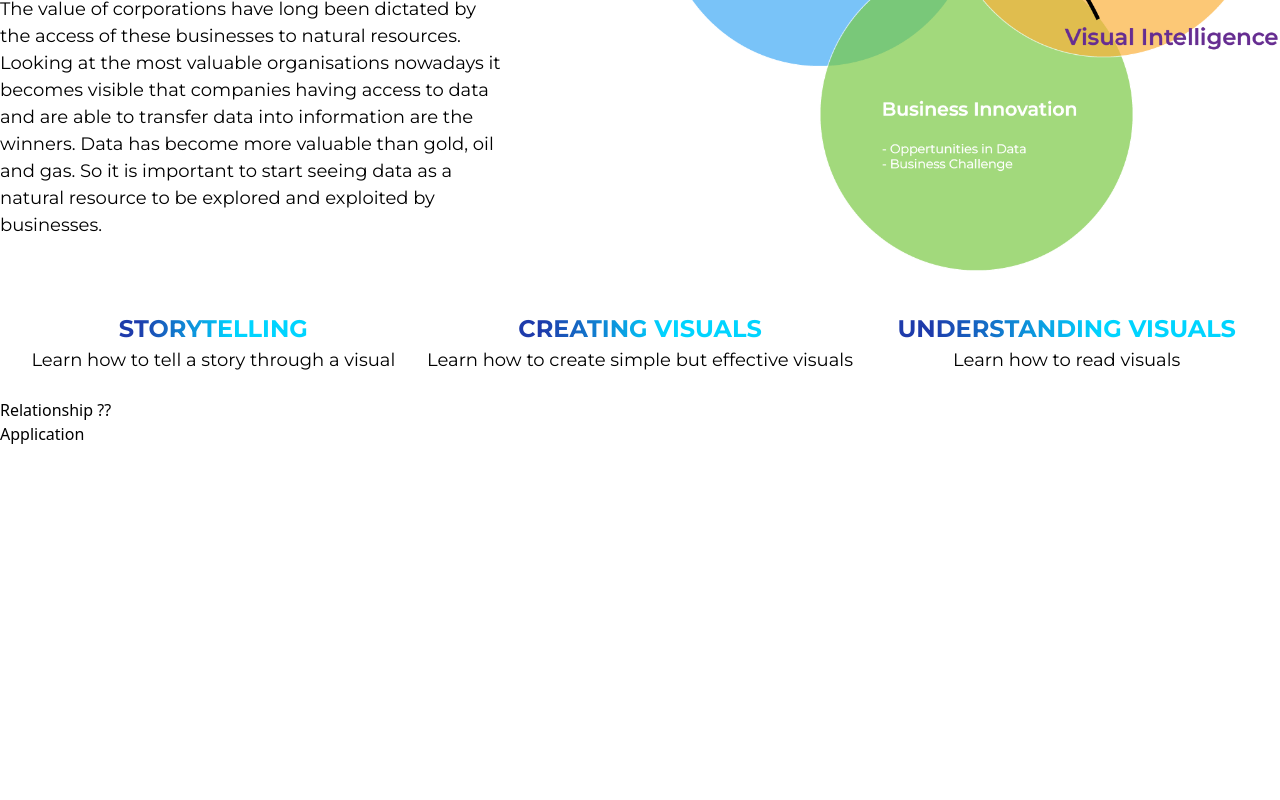
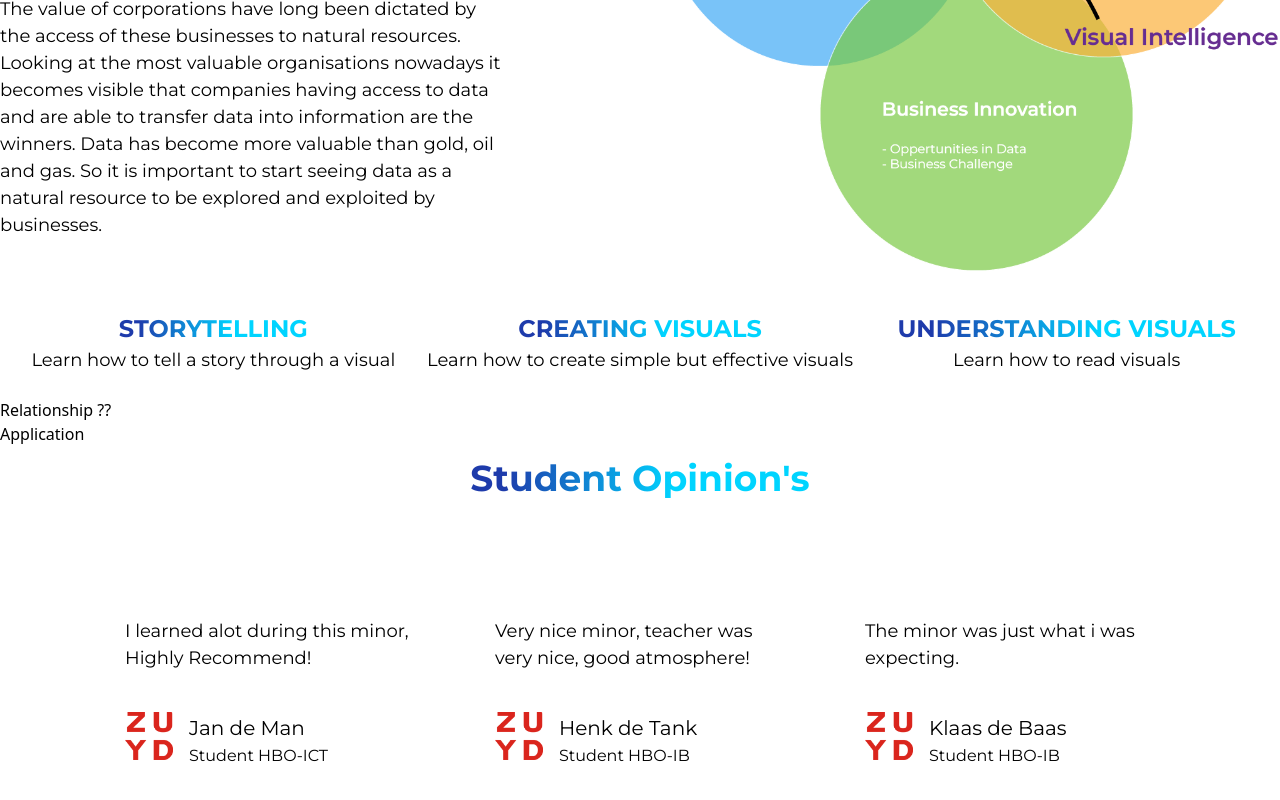
Before and after one commit to RFmax/Visual-Intelligence-Raising-Interest, a React (Vite) app: page / in a window 1280 px wide. Shown: the part 398-1198 px from the top of the page. Before the commit the page ends 844 px from the top, so only its background shows below. Built offline with nearby package versions, Linux system fonts and the light colour scheme.

Commit message:
Fixed Navigation / Added components

```diff
--- a/src/App.jsx
+++ b/src/App.jsx
@@ -1,4 +1,4 @@
-import { Navbar, Hero, Background, Examples, About } from "./components";
+import { Navbar, Hero, Background, Examples, About, Footer } from "./components";
 import { Routes, Route } from "react-router-dom";
 
 const App = () => (
@@ -20,6 +20,13 @@ const App = () => (
           </Routes>
       </div>
     </div>
+
+    <div className="bg-primary w-full items-start">
+      <div className="flex">
+
+      </div>
+    </div>
+
   </div>
 )
 
--- a/src/components/Examples.jsx
+++ b/src/components/Examples.jsx
@@ -7,7 +7,7 @@ const Examples = () => (
     <div className='flex flex-col items-center'>
       <h1 className='font-montserrat font-semibold text-[32px] leading-10'> Visualizing your day</h1>
       <div className='m-auto py-16 px-4 relative'>
-        <div style={{backgroundImage: `url(${dayVisual[1].img})`}} className='block h-full w-full rounded-xl bg-center bg-cover duration-500'></div>
+        <div className='rounded-xl bg-center bg-cover duration-500 object-fill h-full w-full bg-[url(${})]'></div>
       </div>
     </div>
   </div>
--- /dev/null
+++ b/src/components/Footer.jsx
@@ -0,0 +1,7 @@
+import React from 'react'
+
+const Footer = () => (
+    <div>Footer</div>
+)
+
+export default Footer
--- a/src/components/Hero.jsx
+++ b/src/components/Hero.jsx
@@ -3,6 +3,8 @@ import { diagram } from '../assets';
 import Facts from './Facts';
 import Relationship from './Relationship';
 import Application from './Application';
+import Review from './Review';
+import { feedback } from '../constants';
 
 const Hero = () => (
  <div>
@@ -24,6 +26,13 @@ const Hero = () => (
     <div>
       <Relationship / >
       <Application / >
+      <div className='flex flex-col items-center'>
+        <h2 className='flex-1 font-montserrat font-semibold text-[36px] text-gradient leading-[24px] py-5'>
+          Student Opinion's</h2>
+        <div className="flex flex-wrap items-center justify-center w-full feedback-container relative z-[1]">
+          {feedback.map((card) => <Review key={card.id} {...card} />)}
+        </div>
+      </div>
     </div>
   </section>
  </div>
--- /dev/null
+++ b/src/components/Review.jsx
@@ -0,0 +1,17 @@
+import React from 'react'
+
+const Review = ( {content, name, title, img }) => (
+    <div className='flex justify-between flex-col px-10 py-12 rounded-[20px] max-w-[370px] mr-0 my-5 feedback-card'>
+        <p className='font-montserrat font-normal text-[18px] my-10'>{content}</p>
+        <div className='flex flex-row'>
+            <img src={img} alt="imgs" className='w-[48px] h-[48px] rounded-sm' />
+            <div className='flex flex-col ml-4'>
+                <h4 className='font-montserrat font-medium text-[20px] leading-[32px]'>{name}</h4>
+                <p className='font-montserrat font-normal text-[16px] leading-[24px]'>{title}</p>
+            </div>
+        </div>
+    </div>
+)
+
+
+export default Review
--- a/src/components/index.js
+++ b/src/components/index.js
@@ -6,6 +6,8 @@ import Relationship from './Relationship';
 import Background from "./Background";
 import Examples from "./Examples";
 import About from "./About";
+import Review from "./Review";
+import Footer from "./Footer";
 
 // Export All Components
 export {
@@ -16,5 +18,7 @@ export {
     Relationship,
     Background,
     Examples,
-    About
+    About,
+    Review,
+    Footer
 };
--- a/src/constants/index.js
+++ b/src/constants/index.js
@@ -1,4 +1,4 @@
-import { visualday, visualdayblack } from "../assets";
+import { logo, visualday, visualdayblack } from "../assets";
 
 export const navLinks = [
     {
@@ -45,3 +45,43 @@ export const dayVisual = [
         img: visualdayblack
     }
 ]
+
+export const footerLinks  = [
+    {
+        title: "Usefull Links",
+        links: [
+            {
+                name: "Zuyd",
+                link: "https://www.zuyd.nl/",
+            },
+            {
+                name: "HDILab",
+                link: "https://hdilab.com/"
+            },
+        ]
+    }
+]
+
+export const feedback = [
+    {
+        id: "feedback-1",
+        content: "I learned alot during this minor, Highly Recommend!",
+        name: "Jan de Man",
+        title: "Student HBO-ICT",
+        img: logo
+    },
+    {
+        id: "feedback-2",
+        content: "Very nice minor, teacher was very nice, good atmosphere!",
+        name: "Henk de Tank",
+        title: "Student HBO-IB",
+        img: logo
+    },
+    {
+        id: "feedback-3",
+        content: "The minor was just what i was expecting.",
+        name: "Klaas de Baas",
+        title: "Student HBO-IB",
+        img: logo
+    }
+]
--- a/src/index.css
+++ b/src/index.css
@@ -12,6 +12,9 @@
     #11101d 91.61%
   );
   --card-shadow: 0px 20px 100px -10px rgba(66, 71, 91, 0.1);
+  --red-gradient: linear-gradient(
+    0deg, rgba(255,230,252,1) 0%,
+    rgba(255,125,152,1) 100%)
 }
 
 * {
@@ -124,7 +127,7 @@
 }
 
 .feedback-card:hover {
-  background: var(--black-gradient);
+  background: var(--red-gradient);
 }
 
 .blue__gradient {
```
